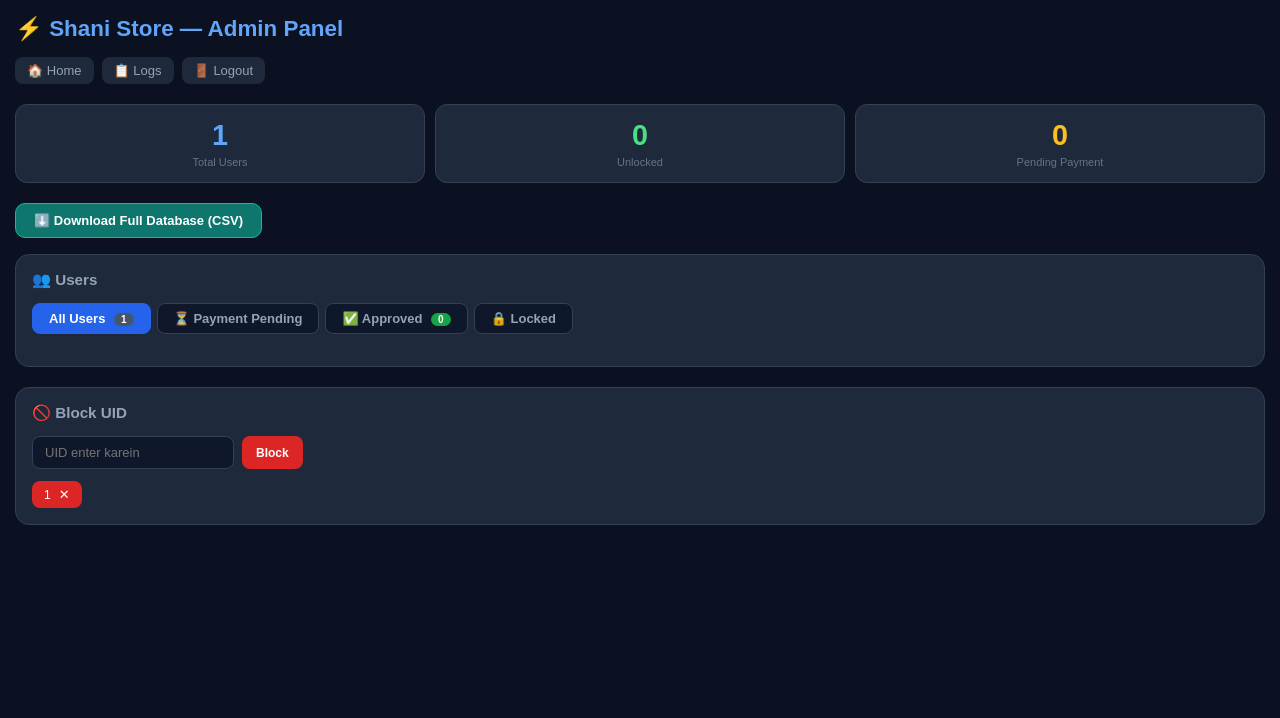
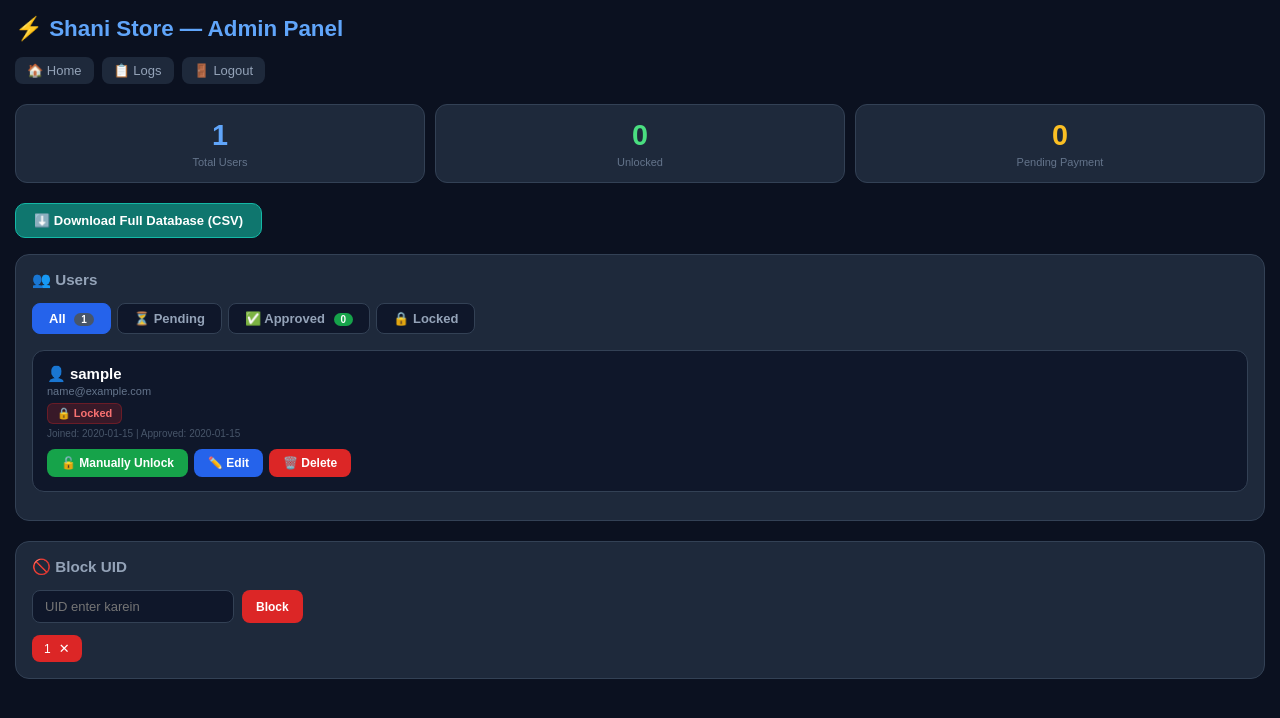
Before and after one commit to manus97981/Ff-emote-database, a Flask app: template templates/admin.html in a window 1280 px wide. Shown: the top 718 px of the page. Run offline with Flask 3, Linux system fonts and the light colour scheme; the template is opened without the code that fills it: most values are stand-ins (such as "Sample title", 1, 10 or a date in 2020).

Commit message:
Add files via upload

```diff
--- a/templates/admin.html
+++ b/templates/admin.html
@@ -23,178 +23,44 @@ input[type=text],input[type=email]{padding:8px 12px;background:#0f172a;border:1p
 .btn:hover{opacity:0.85;}
 .download-btn{display:inline-flex;align-items:center;gap:6px;padding:9px 18px;background:#0f766e;color:white;border:none;border-radius:10px;cursor:pointer;font-size:13px;font-weight:600;text-decoration:none;margin-bottom:16px;border:1px solid #14b8a6;}
 .download-btn:hover{background:#0d9488;}
-
-/* Tabs */
 .tabs{display:flex;gap:6px;margin-bottom:16px;flex-wrap:wrap;}
 .tab-btn{padding:7px 16px;border:1px solid #334155;background:#0f172a;color:#94a3b8;border-radius:8px;cursor:pointer;font-size:13px;font-weight:600;}
 .tab-btn.active{background:#2563eb;color:white;border-color:#2563eb;}
 .tab-content{display:none;}
 .tab-content.active{display:block;}
-
-/* Pending badge on tab */
 .tab-badge{display:inline-block;background:#dc2626;color:white;border-radius:99px;font-size:10px;padding:1px 7px;margin-left:5px;vertical-align:middle;}
-
-/* User cards */
 .user-card{background:#0f172a;border-radius:12px;padding:14px;margin-bottom:12px;border:1px solid #334155;}
 .user-card.pending-card{border-color:#d97706;box-shadow:0 0 0 1px rgba(217,119,6,0.3);}
-.user-header{display:flex;justify-content:space-between;align-items:flex-start;flex-wrap:wrap;gap:8px;margin-bottom:10px;}
 .user-name{font-size:15px;font-weight:700;}
 .user-email{font-size:11px;color:#64748b;margin-top:2px;}
 .badge{display:inline-block;padding:3px 9px;border-radius:6px;font-size:11px;font-weight:600;}
 .badge-green{background:rgba(22,163,74,0.2);color:#4ade80;border:1px solid rgba(22,163,74,0.3);}
 .badge-red{background:rgba(220,38,38,0.2);color:#f87171;border:1px solid rgba(220,38,38,0.3);}
 .badge-yellow{background:rgba(217,119,6,0.2);color:#fbbf24;border:1px solid rgba(217,119,6,0.3);}
-
 .user-actions{display:flex;gap:6px;flex-wrap:wrap;margin-top:10px;}
 .ss-preview{margin-top:10px;display:none;}
 .ss-preview img{width:100%;max-width:380px;border-radius:10px;border:2px solid #d97706;margin-top:8px;}
 .ss-btn{background:none;border:1px solid #d97706;color:#fbbf24;padding:5px 12px;border-radius:7px;cursor:pointer;font-size:12px;font-weight:600;}
 .ss-btn:hover{background:rgba(217,119,6,0.15);}
-
-/* Edit form */
 .edit-form{background:#0b1120;border-radius:10px;padding:12px;margin-top:10px;display:none;border:1px solid #334155;}
 .edit-form label{font-size:12px;color:#94a3b8;display:block;margin-bottom:4px;}
 .edit-form input{width:100%;margin-bottom:10px;}
 .edit-form select{width:100%;padding:8px;background:#0f172a;border:1px solid #334155;border-radius:8px;color:white;margin-bottom:10px;}
-
-/* Block section */
 .block-row{display:flex;gap:8px;margin-bottom:12px;flex-wrap:wrap;}
 .block-uid{background:#dc2626;padding:6px 12px;border-radius:8px;font-size:12px;display:flex;align-items:center;gap:8px;}
-
 .stats{display:grid;grid-template-columns:repeat(3,1fr);gap:10px;margin-bottom:20px;}
 .stat-card{background:#1e293b;border-radius:12px;padding:14px;text-align:center;border:1px solid #334155;}
 .stat-card .num{font-size:1.8rem;font-weight:800;color:#60a5fa;}
 .stat-card .lbl{font-size:11px;color:#64748b;margin-top:4px;}
-
 .empty{color:#475569;font-size:13px;text-align:center;padding:20px 0;}
 </style>
 </head>
 <body>
 
-<h1>⚡ Shani Store — Admin Panel</h1>
-<div class="nav">
-  <a href="/">🏠 Home</a>
-  <a href="/logs">📋 Logs</a>
-  <a href="/logout">🚪 Logout</a>
-</div>
-
-<!-- Stats -->
-{% set total = users|length %}
-{% set unlocked_count = users|selectattr('unlocked','equalto',1)|list|length %}
-{% set pending_count = users|selectattr('pending_payment','equalto',1)|list|length %}
-<div class="stats">
-  <div class="stat-card">
-    <div class="num">{{ total }}</div>
-    <div class="lbl">Total Users</div>
-  </div>
-  <div class="stat-card">
-    <div class="num" style="color:#4ade80;">{{ unlocked_count }}</div>
-    <div class="lbl">Unlocked</div>
-  </div>
-  <div class="stat-card">
-    <div class="num" style="color:#fbbf24;">{{ pending_count }}</div>
-    <div class="lbl">Pending Payment</div>
-  </div>
-</div>
-
-<!-- Download DB CSV -->
-<a href="/admin/download-db" class="download-btn">⬇️ Download Full Database (CSV)</a>
-
-<!-- Users Section with Tabs -->
-<div class="section">
-  <h2>👥 Users</h2>
-
-  <div class="tabs">
-    <button class="tab-btn active" onclick="switchTab('all', this)">
-      All Users <span class="tab-badge" style="background:#475569;">{{ total }}</span>
-    </button>
-    <button class="tab-btn" onclick="switchTab('pending', this)">
-      ⏳ Payment Pending
-      {% if pending_count > 0 %}<span class="tab-badge">{{ pending_count }}</span>{% endif %}
-    </button>
-    <button class="tab-btn" onclick="switchTab('approved', this)">
-      ✅ Approved <span class="tab-badge" style="background:#16a34a;">{{ unlocked_count }}</span>
-    </button>
-    <button class="tab-btn" onclick="switchTab('locked', this)">
-      🔒 Locked
-    </button>
-  </div>
-
-  <!-- ALL USERS TAB -->
-  <div class="tab-content active" id="tab-all">
-    {% if not users %}
-    <p class="empty">No users yet</p>
-    {% endif %}
-    {% for u in users %}
-      {{ render_user_card(u) }}
-    {% endfor %}
-  </div>
-
-  <!-- PENDING TAB -->
-  <div class="tab-content" id="tab-pending">
-    {% set pending_users = users|selectattr('pending_payment','equalto',1)|list %}
-    {% if not pending_users %}
-    <p class="empty">📭 Koi pending payment nahi</p>
-    {% endif %}
-    {% for u in pending_users %}
-      {{ render_user_card(u) }}
-    {% endfor %}
-  </div>
-
-  <!-- APPROVED TAB -->
-  <div class="tab-content" id="tab-approved">
-    {% set approved_users = users|selectattr('unlocked','equalto',1)|list %}
-    {% if not approved_users %}
-    <p class="empty">No approved users yet</p>
-    {% endif %}
-    {% for u in approved_users %}
-      {{ render_user_card(u) }}
-    {% endfor %}
-  </div>
-
-  <!-- LOCKED TAB -->
-  <div class="tab-content" id="tab-locked">
-    {% set locked_users = users|selectattr('unlocked','equalto',0)|selectattr('pending_payment','equalto',0)|list %}
-    {% if not locked_users %}
-    <p class="empty">No locked users</p>
-    {% endif %}
-    {% for u in locked_users %}
-      {{ render_user_card(u) }}
-    {% endfor %}
-  </div>
-</div>
-
-<!-- Block UIDs -->
-<div class="section">
-  <h2>🚫 Block UID</h2>
-  <form method="POST" action="/block">
-    <div class="block-row">
-      <input type="text" name="uid" placeholder="UID enter karein">
-      <button type="submit" class="btn btn-red">Block</button>
-    </div>
-  </form>
-  {% if uids %}
-  <div style="display:flex;flex-wrap:wrap;gap:8px;">
-    {% for uid in uids %}
-    <div class="block-uid">
-      {{ uid }}
-      <form method="POST" action="/unblock" style="display:inline;">
-        <input type="hidden" name="uid" value="{{ uid }}">
-        <button type="submit" style="background:none;border:none;color:white;cursor:pointer;font-size:13px;">✕</button>
-      </form>
-    </div>
-    {% endfor %}
-  </div>
-  {% else %}
-  <p style="color:#475569;font-size:12px;">Koi blocked UID nahi</p>
-  {% endif %}
-</div>
-
-<!-- Macro for user card (used in multiple tabs) -->
+{# MACRO MUST BE DEFINED FIRST BEFORE USE #}
 {% macro render_user_card(u) %}
 <div class="user-card {% if u.pending_payment %}pending-card{% endif %}">
-  <div class="user-header">
-    <div>
+  <div style="margin-bottom:10px;">
     <div class="user-name">👤 {{ u.username }}</div>
     <div class="user-email">{{ u.email }}</div>
     <div style="margin-top:6px;display:flex;gap:5px;flex-wrap:wrap;">
@@ -209,12 +75,10 @@ input[type=text],input[type=email]{padding:8px 12px;background:#0f172a;border:1p
     </div>
     <div style="font-size:10px;color:#475569;margin-top:4px;">
       Joined: {{ u.created_at.strftime('%Y-%m-%d') if u.created_at else '—' }}
-        {% if u.unlocked_at %}| Approved: {{ u.unlocked_at.strftime('%Y-%m-%d') if u.unlocked_at else '—' }}{% endif %}
-      </div>
+      {% if u.unlocked_at %} | Approved: {{ u.unlocked_at.strftime('%Y-%m-%d') if u.unlocked_at else '—' }}{% endif %}
     </div>
   </div>
 
-  <!-- Screenshot button (only if has screenshot) -->
   {% if u.has_screenshot %}
   <button class="ss-btn" onclick="toggleSS('ss_{{u.id}}', this)">📸 Payment Screenshot Dekho</button>
   <div class="ss-preview" id="ss_{{u.id}}">
@@ -222,7 +86,6 @@ input[type=text],input[type=email]{padding:8px 12px;background:#0f172a;border:1p
   </div>
   {% endif %}
 
-  <!-- Action buttons -->
   <div class="user-actions">
     {% if u.pending_payment %}
     <form method="POST" action="/admin/approve/{{ u.id }}">
@@ -249,7 +112,6 @@ input[type=text],input[type=email]{padding:8px 12px;background:#0f172a;border:1p
     </form>
   </div>
 
-  <!-- Edit form -->
   <div class="edit-form" id="edit_{{u.id}}">
     <form method="POST" action="/admin/edit-user/{{ u.id }}">
       <label>Username</label>
@@ -267,6 +129,92 @@ input[type=text],input[type=email]{padding:8px 12px;background:#0f172a;border:1p
   </div>
 </div>
 {% endmacro %}
+
+<h1>⚡ Shani Store — Admin Panel</h1>
+<div class="nav">
+  <a href="/">🏠 Home</a>
+  <a href="/logs">📋 Logs</a>
+  <a href="/logout">🚪 Logout</a>
+</div>
+
+{% set total = users|length %}
+{% set unlocked_count = users|selectattr('unlocked','equalto',1)|list|length %}
+{% set pending_count = users|selectattr('pending_payment','equalto',1)|list|length %}
+
+<div class="stats">
+  <div class="stat-card">
+    <div class="num">{{ total }}</div>
+    <div class="lbl">Total Users</div>
+  </div>
+  <div class="stat-card">
+    <div class="num" style="color:#4ade80;">{{ unlocked_count }}</div>
+    <div class="lbl">Unlocked</div>
+  </div>
+  <div class="stat-card">
+    <div class="num" style="color:#fbbf24;">{{ pending_count }}</div>
+    <div class="lbl">Pending Payment</div>
+  </div>
+</div>
+
+<a href="/admin/download-db" class="download-btn">⬇️ Download Full Database (CSV)</a>
+
+<div class="section">
+  <h2>👥 Users</h2>
+  <div class="tabs">
+    <button class="tab-btn active" onclick="switchTab('all', this)">All <span class="tab-badge" style="background:#475569;">{{ total }}</span></button>
+    <button class="tab-btn" onclick="switchTab('pending', this)">⏳ Pending {% if pending_count > 0 %}<span class="tab-badge">{{ pending_count }}</span>{% endif %}</button>
+    <button class="tab-btn" onclick="switchTab('approved', this)">✅ Approved <span class="tab-badge" style="background:#16a34a;">{{ unlocked_count }}</span></button>
+    <button class="tab-btn" onclick="switchTab('locked', this)">🔒 Locked</button>
+  </div>
+
+  <div class="tab-content active" id="tab-all">
+    {% if not users %}<p class="empty">No users yet</p>{% endif %}
+    {% for u in users %}{{ render_user_card(u) }}{% endfor %}
+  </div>
+
+  <div class="tab-content" id="tab-pending">
+    {% set pending_users = users|selectattr('pending_payment','equalto',1)|list %}
+    {% if not pending_users %}<p class="empty">📭 Koi pending payment nahi</p>{% endif %}
+    {% for u in pending_users %}{{ render_user_card(u) }}{% endfor %}
+  </div>
+
+  <div class="tab-content" id="tab-approved">
+    {% set approved_users = users|selectattr('unlocked','equalto',1)|list %}
+    {% if not approved_users %}<p class="empty">No approved users yet</p>{% endif %}
+    {% for u in approved_users %}{{ render_user_card(u) }}{% endfor %}
+  </div>
+
+  <div class="tab-content" id="tab-locked">
+    {% set locked_users = users|selectattr('unlocked','equalto',0)|selectattr('pending_payment','equalto',0)|list %}
+    {% if not locked_users %}<p class="empty">No locked users</p>{% endif %}
+    {% for u in locked_users %}{{ render_user_card(u) }}{% endfor %}
+  </div>
+</div>
+
+<div class="section">
+  <h2>🚫 Block UID</h2>
+  <form method="POST" action="/block">
+    <div class="block-row">
+      <input type="text" name="uid" placeholder="UID enter karein">
+      <button type="submit" class="btn btn-red">Block</button>
+    </div>
+  </form>
+  {% if uids %}
+  <div style="display:flex;flex-wrap:wrap;gap:8px;">
+    {% for uid in uids %}
+    <div class="block-uid">
+      {{ uid }}
+      <form method="POST" action="/unblock" style="display:inline;">
+        <input type="hidden" name="uid" value="{{ uid }}">
+        <button type="submit" style="background:none;border:none;color:white;cursor:pointer;font-size:13px;">✕</button>
+      </form>
+    </div>
+    {% endfor %}
+  </div>
+  {% else %}
+  <p style="color:#475569;font-size:12px;">Koi blocked UID nahi</p>
+  {% endif %}
+</div>
 
 <script>
 function toggleSS(id, btn) {
```
Lines whose indentation alone changed are shown as unchanged.
